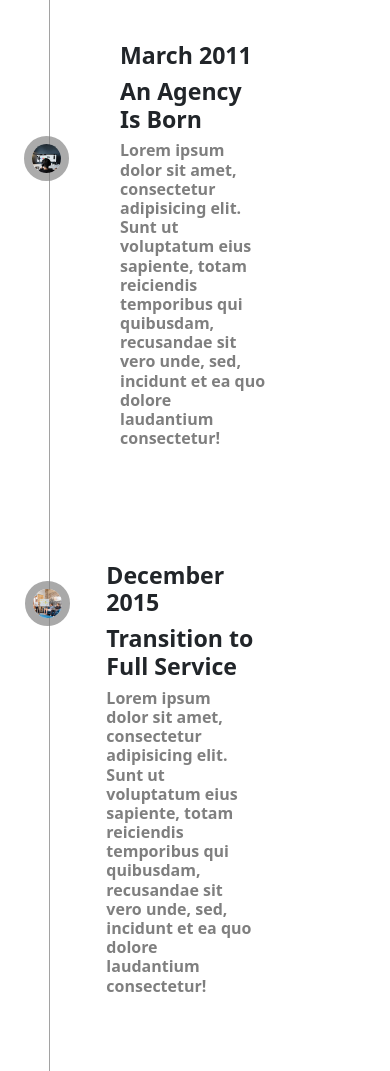
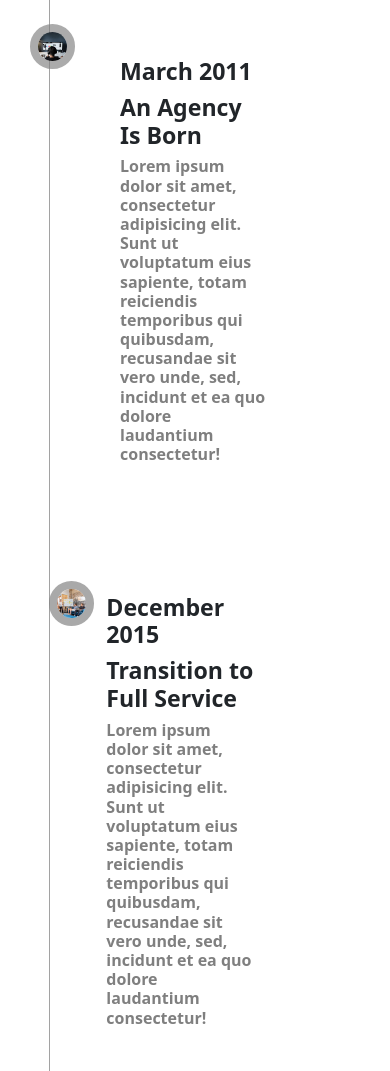
Before and after one commit to Armelmanfou/Bakeli_2023, a plain HTML site: page BOOTSTRAP/tâche-8/index.html in a window 390 px wide. Shown: the part 5220-6291 px from the top of the page. Drawn offline with nearby package versions, Linux system fonts and the light colour scheme.

Commit message:
mon travail

```diff
--- a/BOOTSTRAP/tâche-8/index.html
+++ b/BOOTSTRAP/tâche-8/index.html
@@ -217,7 +217,7 @@
                     </div>
                     <div class="row no-gutters justify-content-end justify-content-md-around align-items-start  timeline-nodes">
                         <div class="col-3 col-sm-2 px-md-3 order-2 decor timeline-image text-md-center">
-                            <h5 class="text-white fw-bolde">Be Part <span class="d-grid">Of Our</span> Story!</h5>
+                            <h5 class="text-white fw-bolde text-center">Be Part <span class="d-grid">Of Our</span> Story!</h5>
                         </div>
                     </div>
                 </div>
--- a/BOOTSTRAP/tâche-8/style.css
+++ b/BOOTSTRAP/tâche-8/style.css
@@ -51,11 +51,8 @@
     cursor: pointer;
 }
 
-.Portfolio_wrapper .container-fluid .plan .card img:hover{
+/* About Section */
 
-}
-
-/* About Section */
 :focus{
     outline: 0px solid transparent !important;
 }
@@ -388,7 +385,7 @@
 @media screen and (max-width: 576px){
     .timeline::before{
         left: 10%;
-        height: 240vh;
+        height: 266vh;
     }
 
     .timeline-nodes:nth-child(odd) h3,
@@ -403,31 +400,31 @@
     .timeline .timeline-nodes .pro{
         position: relative;
         left: -2rem;
-        /* top: ; */
+        top: -2rem;
     }
 
     .timeline .timeline-nodes .duo{
         position: relative;
-        top: 0;
+        top: 1rem;
         left: 1rem;
     }
 
     .timeline-nodes .timeline-image .one{
         position: relative;
-        left: -13.5rem;
+        left: -12rem;
     }
 
     .timeline-nodes .timeline-image .deux{
         position: relative;
-        left: -5rem;
-        top: -20rem;
+        left: -4.6rem;
+        top: -27rem;
     }
 
     .timeline-nodes .decor{
         position: relative;
         background-color: #FFC800;
         border-radius: 50%;
-        padding: 10px;
-        right: 14rem;
+        padding: 12px;
+        right: 12.4rem;
     }
 }
```
